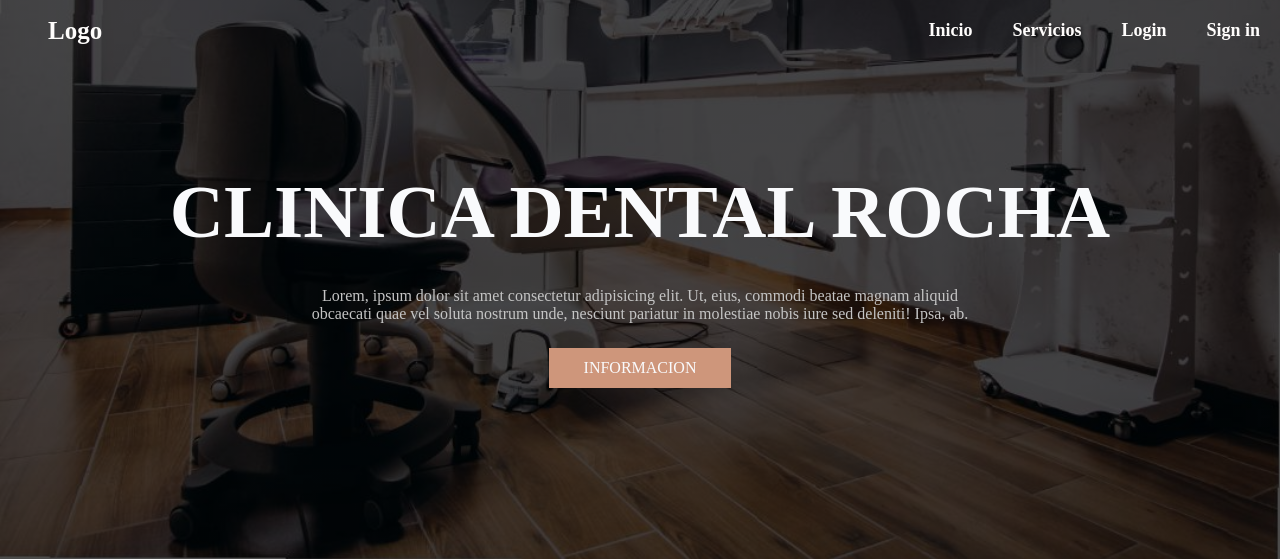
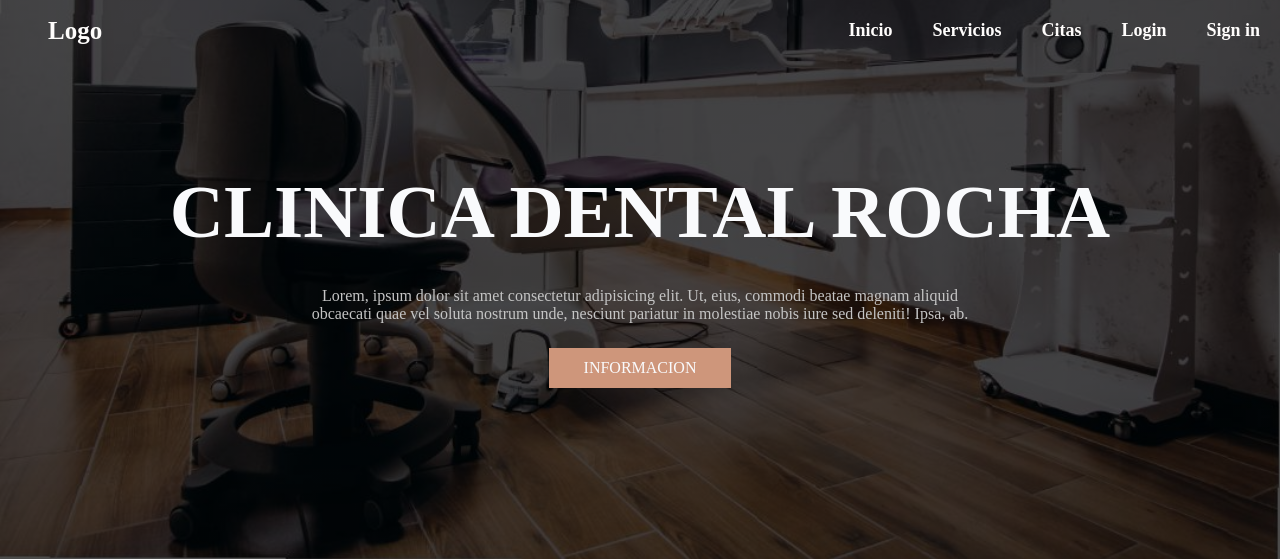
Before and after one commit to BazanOsmar/DeployClinicaDental, a Django app: template account/templates/layouts/index.html in a window 1280 px wide. Shown: the top 559 px of the page. Run offline with Django 3.2, Linux system fonts and the light colour scheme; the template is opened without the code that fills it, so the values that code supplies are empty.

Commit message:
Ningun cambio

```diff
--- a/account/templates/layouts/index.html
+++ b/account/templates/layouts/index.html
@@ -20,6 +20,7 @@
                 <ul>
                     <li><a href="#">Inicio</a></li>
                     <li><a href="#">Servicios</a></li>
+                    <li><a href="{% url 'citas' %}">Citas</a></li>
                     <li><a href="{% url 'login' %}">Login</a></li>
                     <li><a href="{% url 'signup' %}">Sign in</a></li>
                 </ul>
--- a/account/templates/layouts/registro.html
+++ b/account/templates/layouts/registro.html
@@ -46,6 +46,8 @@
                 <input type="password" id="confirmar-contraseña" name="confirmar-contraseña" title="ASEGURATE QUE LAS CONTRASEÑAS COINCIDAN" required>
             </div>
 
+
+
             <input type="submit" value="Enviar" id="boton-enviar">
         </form>
 
```
Also changed, not shown: db.sqlite3.
